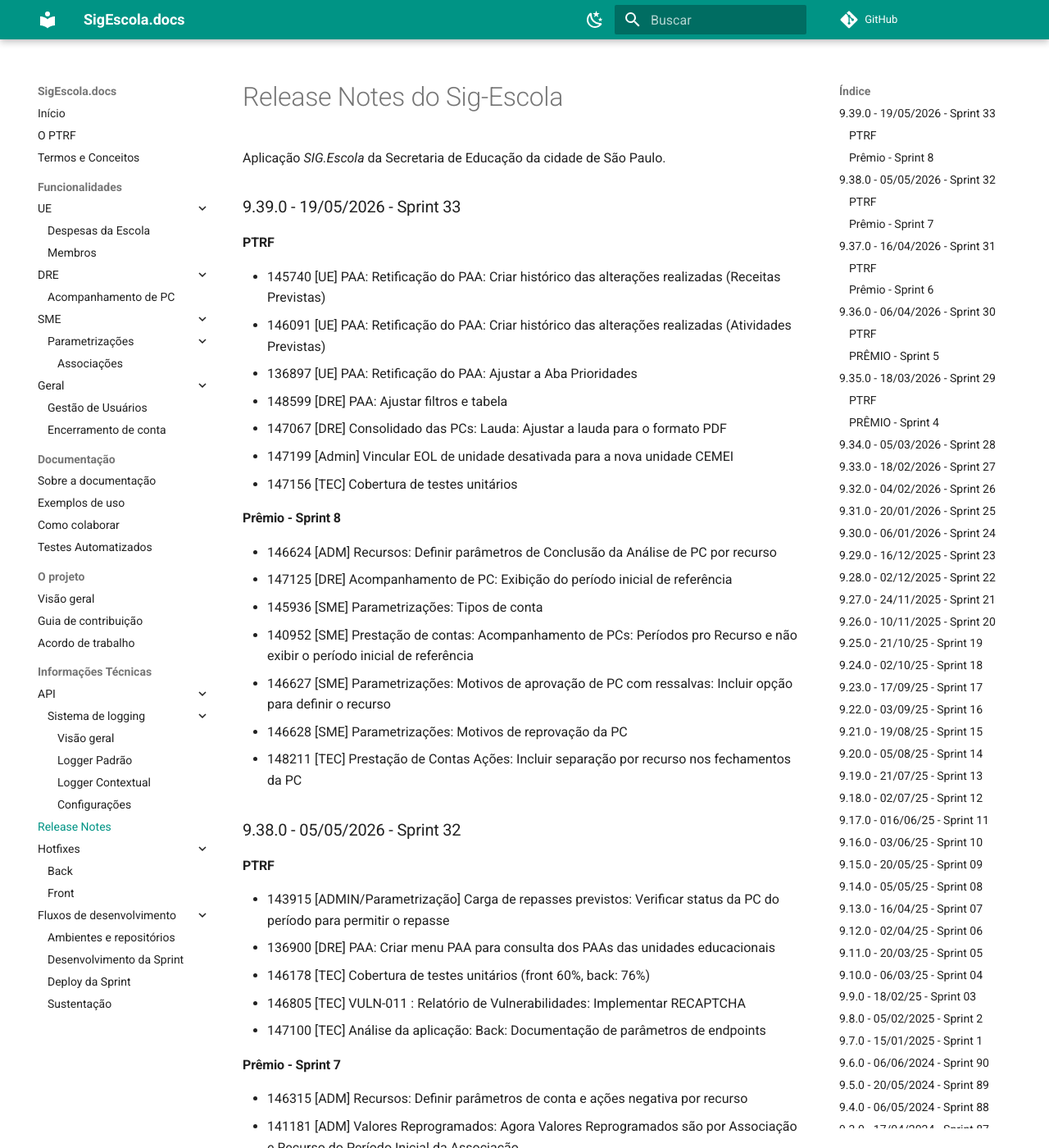
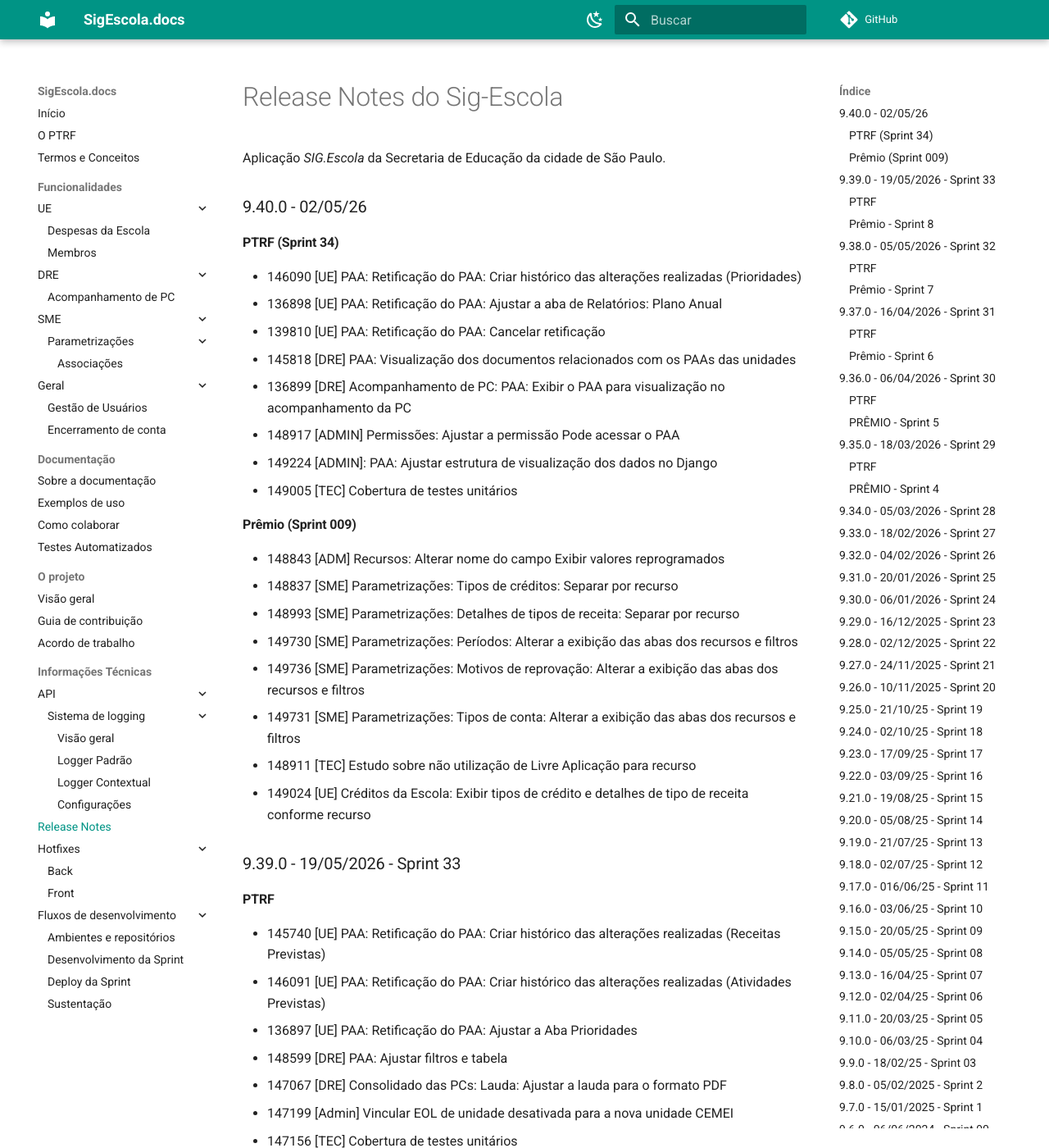
Before and after one commit to prefeiturasp/SME-PTRF-Docs, an MkDocs documentation site: the page built from docs/projeto/release_notes.md, in a window 1280 px wide and 1400 px high. Shown: the whole window at 82% size. Built offline with MkDocs 1.6.1 and Material for MkDocs 9.7.7, drawn with Linux system fonts in a browser that asks for light colours; comment, search, counter and statistics services are not loaded.

Commit message:
docs: Adiciona release notes 9.40.0 - Sprint 34

```diff
--- a/docs/projeto/release_notes.md
+++ b/docs/projeto/release_notes.md
@@ -1,6 +1,27 @@
 # Release Notes do Sig-Escola
 
 Aplicação *SIG.Escola* da Secretaria de Educação da cidade de São Paulo.
+
+### 9.40.0 - 02/05/26
+#### PTRF (Sprint 34)
+* 146090 [UE] PAA: Retificação do PAA: Criar histórico das alterações realizadas (Prioridades)
+* 136898 [UE] PAA: Retificação do PAA: Ajustar a aba de Relatórios: Plano Anual
+* 139810 [UE] PAA: Retificação do PAA: Cancelar retificação
+* 145818 [DRE] PAA: Visualização dos documentos relacionados com os PAAs das unidades
+* 136899 [DRE] Acompanhamento de PC: PAA: Exibir o PAA para visualização no acompanhamento da PC
+* 148917 [ADMIN] Permissões: Ajustar a permissão Pode acessar o PAA
+* 149224 [ADMIN]: PAA: Ajustar estrutura de visualização dos dados no Django
+* 149005 [TEC] Cobertura de testes unitários
+
+#### Prêmio (Sprint 009)
+* 148843 [ADM] Recursos: Alterar nome do campo Exibir valores reprogramados
+* 148837 [SME] Parametrizações: Tipos de créditos: Separar por recurso
+* 148993 [SME] Parametrizações: Detalhes de tipos de receita: Separar por recurso
+* 149730 [SME] Parametrizações: Períodos: Alterar a exibição das abas dos recursos e filtros
+* 149736 [SME] Parametrizações: Motivos de reprovação: Alterar a exibição das abas dos recursos e filtros
+* 149731 [SME] Parametrizações: Tipos de conta: Alterar a exibição das abas dos recursos e filtros
+* 148911 [TEC] Estudo sobre não utilização de Livre Aplicação para recurso
+* 149024 [UE] Créditos da Escola: Exibir tipos de crédito e detalhes de tipo de receita conforme recurso
 
 ### 9.39.0 - 19/05/2026 - Sprint 33
 #### PTRF
```
